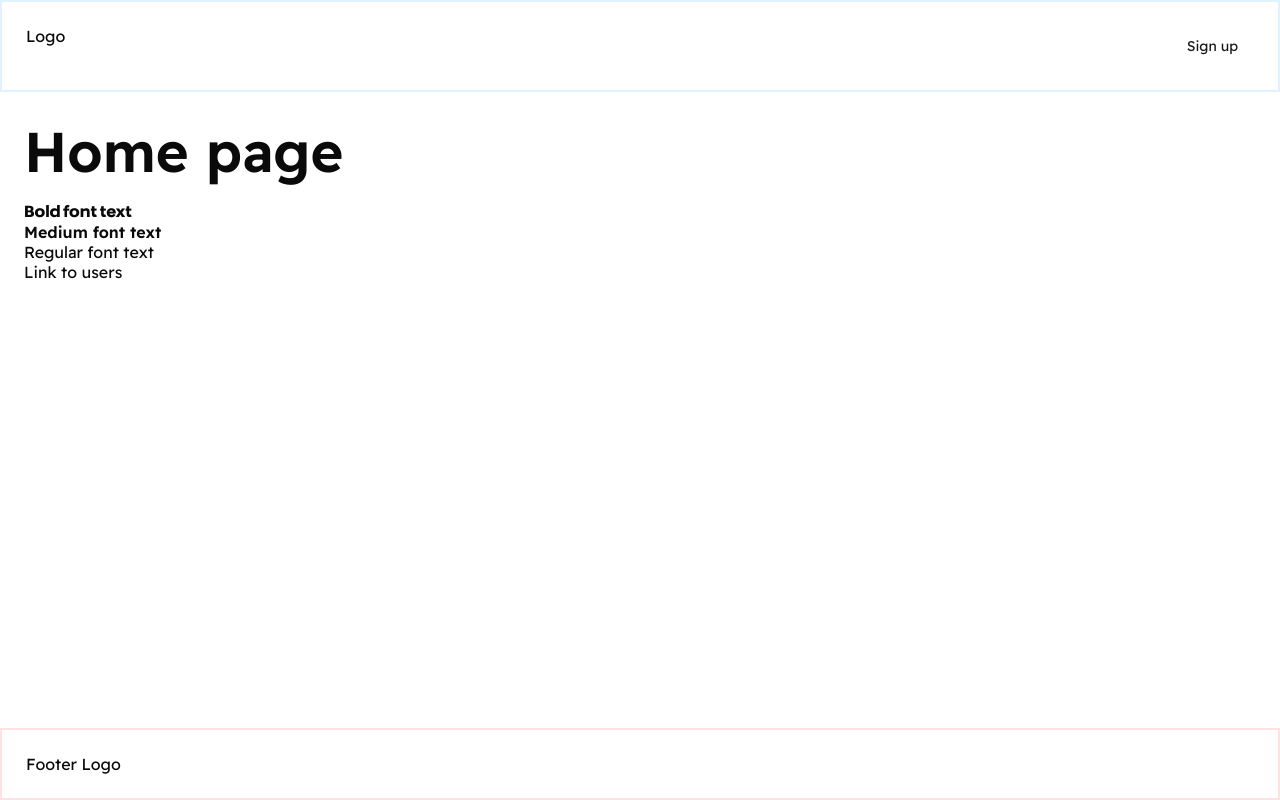
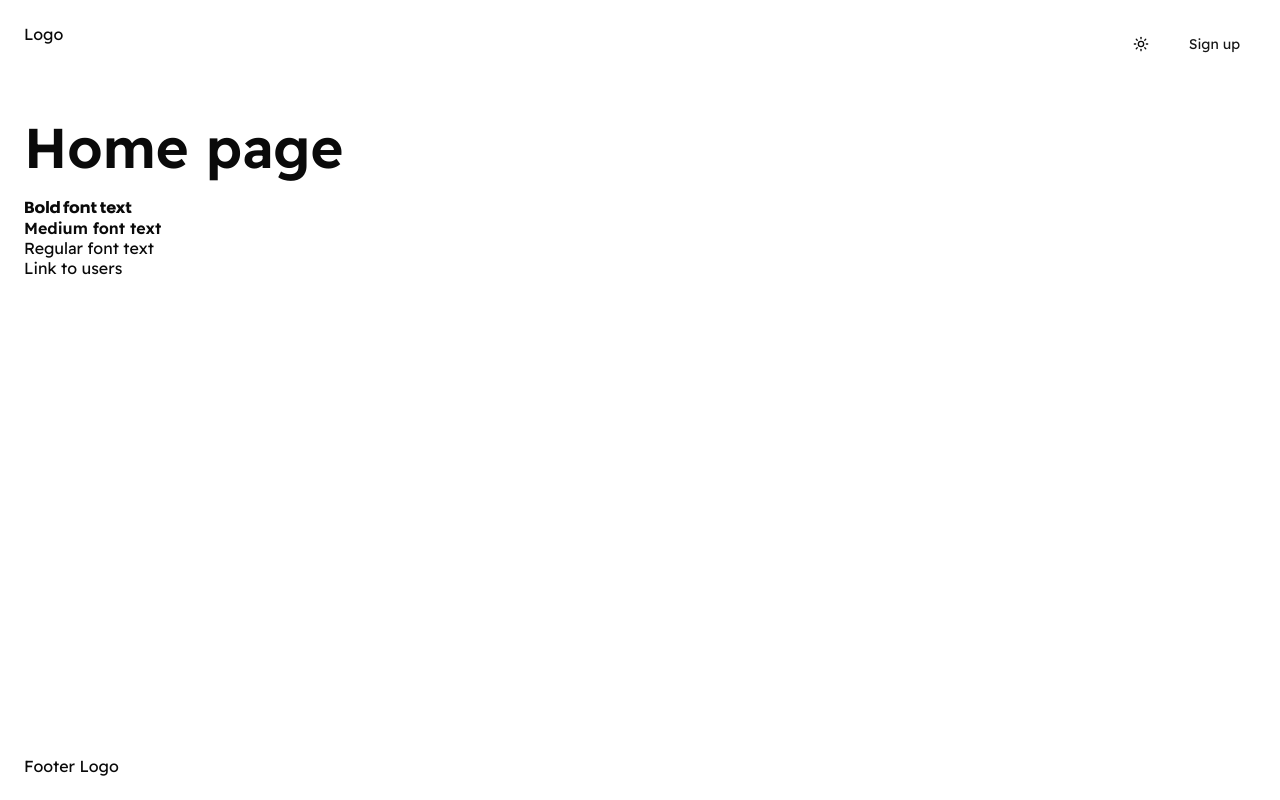
Before and after one commit to PavelShishchits/epic, a Next.js app: page / in a window 1280 px wide. Built offline with nearby package versions, Linux system fonts and the light colour scheme.

Commit message:
add theme switecher component

```diff
--- a/src/app/_components/Footer/Footer.tsx
+++ b/src/app/_components/Footer/Footer.tsx
@@ -2,7 +2,7 @@ import Link from 'next/link';
 
 const Footer = () => {
   return (
-    <footer className="p-6 border-2 border-red-100">
+    <footer className="p-6">
       <Link href="/">Footer Logo</Link>
     </footer>
   );
--- a/src/app/_components/Header/Header.tsx
+++ b/src/app/_components/Header/Header.tsx
@@ -1,14 +1,19 @@
 import Link from 'next/link';
+
+import { ThemeSwitcher } from '@/app/_components/ThemeSwitcher/ThemeSwitcher';
 import Button from '@/app/_components/ui/Button/Button';
 
 const Header = () => {
   return (
-    <header className="p-6 border-2 border-sky-100">
+    <header className="p-6">
       <div className="flex justify-between gap-3">
         <Link href="/">Logo</Link>
-        <Button asChild variant="link">
-          <Link href="/sign-up">Sign up</Link>
-        </Button>
+        <div className="flex items-center gap-2">
+          <ThemeSwitcher />
+          <Button asChild variant="link">
+            <Link href="/sign-up">Sign up</Link>
+          </Button>
+        </div>
       </div>
     </header>
   );
--- /dev/null
+++ b/src/app/_components/ThemeSwitcher/ThemeSwitcher.tsx
@@ -0,0 +1,40 @@
+'use client';
+
+import { useEffect, useState } from 'react';
+
+import { Moon, Sun } from 'lucide-react';
+
+import Button from '@/app/_components/ui/Button/Button';
+import { useSystemTheme } from '@/app/_providers/theme-provider';
+
+const ThemeSwitcher = () => {
+  const { theme, setTheme } = useSystemTheme();
+  // to avoid hydration mismatch
+  const [mounted, setMounted] = useState(false);
+
+  useEffect(() => {
+    setMounted(true);
+  }, []);
+
+  const handleSwitchButtonClick = () => {
+    if (theme === 'light') {
+      setTheme('dark');
+    } else {
+      setTheme('light');
+    }
+  };
+
+  if (!mounted) {
+    return null;
+  }
+
+  return (
+    <div>
+      <Button variant={'ghost'} onClick={handleSwitchButtonClick}>
+        {theme === 'light' ? <Sun /> : <Moon />}
+      </Button>
+    </div>
+  );
+};
+
+export { ThemeSwitcher };
--- a/src/app/_components/ui/Form/CsrfTokenField/CsrfTokenField.tsx
+++ b/src/app/_components/ui/Form/CsrfTokenField/CsrfTokenField.tsx
@@ -1,6 +1,6 @@
 'use client';
 
-import { useCsrfToken } from '@/app/_providers/CsrfTokenProvider';
+import { useCsrfToken } from '@/app/_providers/csrf-token-provider';
 
 const CSRF_FIELD_NAME = 'csrf_token';
 
--- /dev/null
+++ b/src/app/_providers/providers.tsx
@@ -0,0 +1,29 @@
+import { headers } from 'next/headers';
+
+import { CsrfTokenProvider } from './csrf-token-provider';
+import { ThemeProvider } from './theme-provider';
+
+interface ProvidersProps {
+  children: React.ReactNode;
+}
+
+const Providers = async ({ children }: ProvidersProps) => {
+  const h = await headers();
+
+  const csrfToken = h.get('x-csrf-token') || 'missing';
+
+  return (
+    <CsrfTokenProvider csrfToken={csrfToken}>
+      <ThemeProvider
+        attribute={'class'}
+        defaultTheme="system"
+        enableSystem
+        disableTransitionOnChange
+      >
+        {children}
+      </ThemeProvider>
+    </CsrfTokenProvider>
+  );
+};
+
+export { Providers };
--- /dev/null
+++ b/src/app/_providers/theme-provider.tsx
@@ -0,0 +1,34 @@
+'use client';
+
+import { Dispatch, SetStateAction, useMemo } from 'react';
+
+import {
+  ThemeProvider as NextThemeProvider,
+  ThemeProviderProps as NextThemeProviderProps,
+  useTheme as useNextTheme,
+} from 'next-themes';
+
+interface ThemeProviderProps extends NextThemeProviderProps {
+  children: React.ReactNode;
+}
+
+const ThemeProvider = ({ children, ...props }: ThemeProviderProps) => {
+  return <NextThemeProvider {...props}>{children}</NextThemeProvider>;
+};
+
+type Theme = 'light' | 'dark';
+type SetTheme = Dispatch<SetStateAction<Theme>>;
+
+const useSystemTheme = () => {
+  const { theme, setTheme, systemTheme } = useNextTheme();
+
+  return {
+    theme: theme === 'system' ? systemTheme : theme,
+    setTheme: setTheme,
+  } as {
+    theme: Theme;
+    setTheme: SetTheme;
+  };
+};
+
+export { ThemeProvider, useSystemTheme };
--- a/src/app/layout.tsx
+++ b/src/app/layout.tsx
@@ -1,11 +1,14 @@
 import type { Metadata } from 'next';
+import { headers } from 'next/headers';
+
+import clx from 'clsx';
+
+import Footer from '@/app/_components/Footer/Footer';
+import Header from '@/app/_components/Header/Header';
+import { Toaster } from '@/app/_components/ui/Sonner/Sonner';
+import { Providers } from '@/app/_providers/providers';
+
 import { HTRakikBold, ReadexProMedium, ReadexProRegular } from './fonts';
-import clx from 'clsx';
-import Header from '@/app/_components/Header/Header';
-import Footer from '@/app/_components/Footer/Footer';
-import { CsrfTokenProvider } from '@/app/_providers/CsrfTokenProvider';
-import { headers } from 'next/headers';
-import { Toaster } from '@/app/_components/ui/Sonner/Sonner';
 import './globals.css';
 
 export const metadata: Metadata = {
@@ -21,10 +24,6 @@ export default async function RootLayout({
 }: Readonly<{
   children: React.ReactNode;
 }>) {
-  const h = await headers();
-
-  const csrfToken = h.get('x-csrf-token') || 'missing';
-
   return (
     <html
       lang="en"
@@ -40,14 +39,14 @@ export default async function RootLayout({
         {/* <link href="favicon.svg" rel="icon" media="(prefers-color-scheme: light)"/> */}
       </head>
       <body className="h-full">
-        <CsrfTokenProvider csrfToken={csrfToken}>
+        <Providers>
           <div className="h-full flex flex-col">
             <Header />
             <main className="p-6 flex-1">{children}</main>
             <Footer />
           </div>
-        </CsrfTokenProvider>
-        <Toaster position="bottom-right" />
+          <Toaster position="bottom-right" />
+        </Providers>
       </body>
     </html>
   );
```
Also changed, not shown: .prettierrc.json, src/app/_providers/csrf-token-provider.tsx (renamed from src/app/_providers/CsrfTokenProvider.tsx), 1 other file (tests, documents, lock files or other folders).
